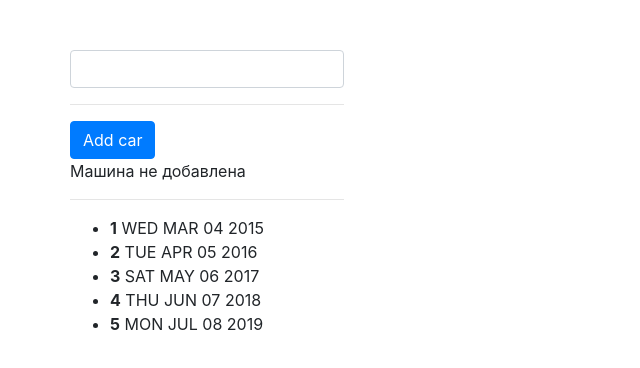
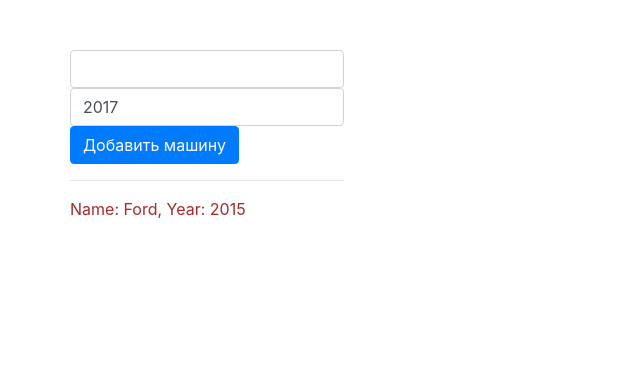
Before and after one commit to Aionoff/ng2-course-theory, an Angular app: page / in a window 1280 px wide. Shown: the top 368 px of the page, without its empty margins (0-640 px from the left). Built offline with nearby package versions, Linux system fonts and the light colour scheme.

Commit message:
Adding new car has been implemented

```diff
--- a/src/app/car/car.component.html
+++ b/src/app/car/car.component.html
@@ -1,3 +1,3 @@
 <p>
-  Name: {{ getName() }}, Year: {{ getYear() }}
+  Name: {{ car.name }}, Year: {{ car.year }}
 </p>
--- a/src/app/car/car.component.ts
+++ b/src/app/car/car.component.ts
@@ -1,4 +1,4 @@
-import { Component, OnInit } from '@angular/core';
+import { Component, OnInit, Input } from '@angular/core';
 
 @Component({
   selector: 'app-car',
@@ -6,14 +6,5 @@ import { Component, OnInit } from '@angular/core';
   styleUrls: ['./car.component.scss']
 })
 export class CarComponent{
-  carName = 'Ford';
-  carYear = 2015;
-
-  getName(){
-    return this.carName;
-  }
-
-  getYear(){
-    return this.carYear;
-  }
+  @Input("carItem") car: {name: string, year: number}
 }
--- a/src/app/cars/cars.component.html
+++ b/src/app/cars/cars.component.html
@@ -1,17 +1,7 @@
 <input type="text" class="form-control" [(ngModel)]="carName">
+<input type="text" class="form-control" [(ngModel)]="carYear">
+<button class="btn btn-primary" (click)="addCar()">Добавить машину</button>
+
 <hr>
-<button class="btn btn-primary" (click)="addCar()">Add car</button>
-<p *ngIf="!isCarAdded; else successStatus">Машина не добавлена</p>
-<ng-template #successStatus>
-    <p>Машина добавлена</p>
-</ng-template>
-<hr>
-<!-- <app-car *ngFor="let car of cars"></app-car> -->
 
-<ul>
-    <li *ngFor="let date of dates; let i = index">
-        <div>
-            <b>{{i+1}}</b> {{date | uppercase}}
-        </div>
-    </li>
-</ul>
+<app-car *ngFor="let car of cars" [carItem]="car"></app-car>
--- a/src/app/cars/cars.component.ts
+++ b/src/app/cars/cars.component.ts
@@ -5,24 +5,26 @@ import { Component } from '@angular/core';
   templateUrl: './cars.component.html',
   styleUrls: ['./cars.component.scss']
 })
+
 export class CarsComponent{
   carName= "";
-  isCarAdded = false;
-  cars = ['Ford', 'Audi', 'BMW', 'Mazda', 'Lada', 'Bently'];
-  dates = [
-    new Date(2015, 2, 4).toDateString(),
-    new Date(2016, 3, 5).toDateString(),
-    new Date(2017, 4, 6).toDateString(),
-    new Date(2018, 5, 7).toDateString(),
-    new Date(2019, 6, 8).toDateString(),
-  ];
+  carYear = 2017;
+
+  cars: [{name: string, year: number}] = [{
+    name: 'Ford',
+    year: 2015
+  }];
 
   constructor(){
   }
 
   addCar(){
-    this.isCarAdded = true;
-    this.cars.push(this.carName)
+    this.cars.push({
+      name: this.carName,
+      year: this.carYear
+    })
+
     this.carName = "";
+    this.carYear = 2017;
   }
 }
```
